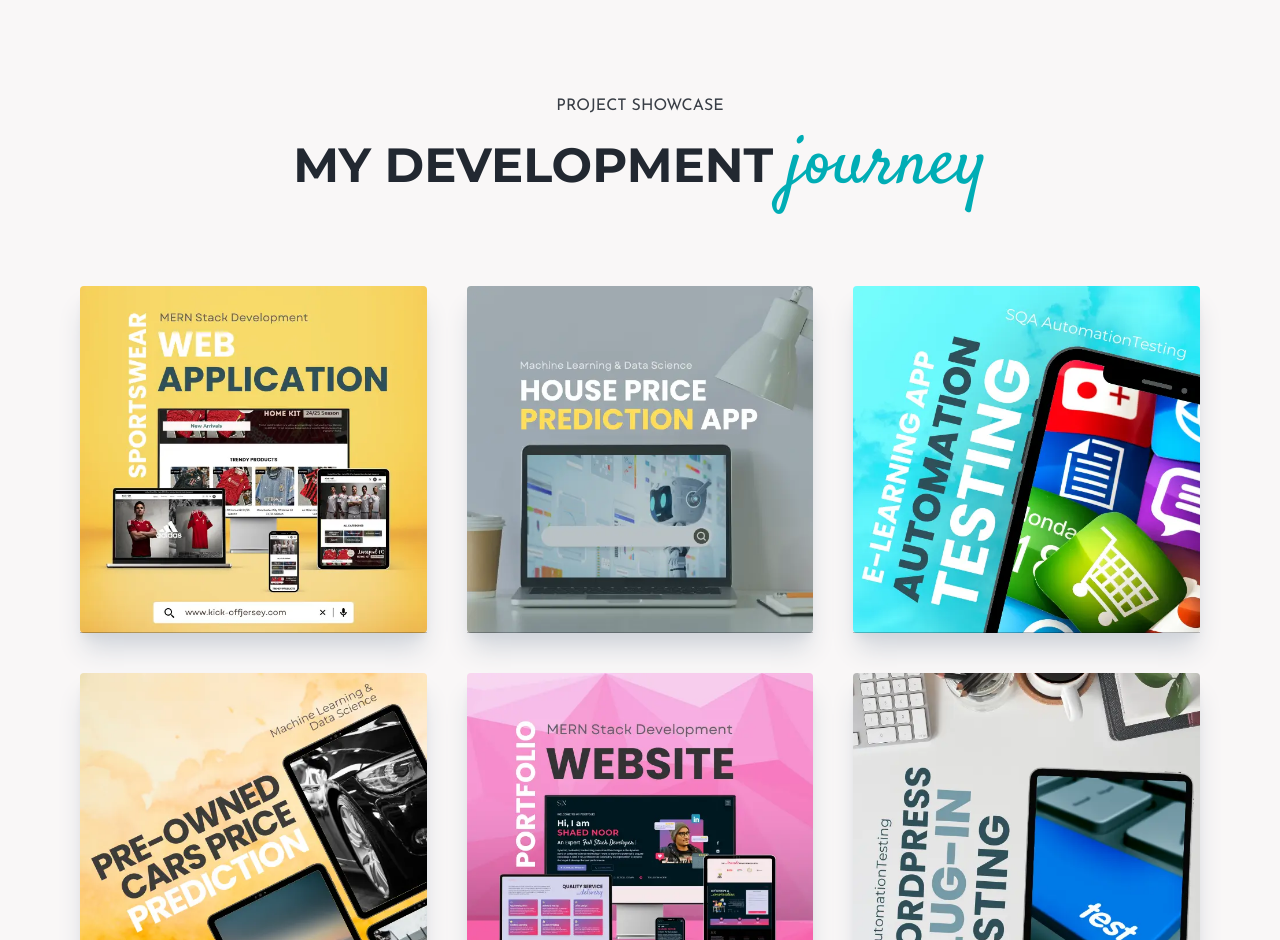
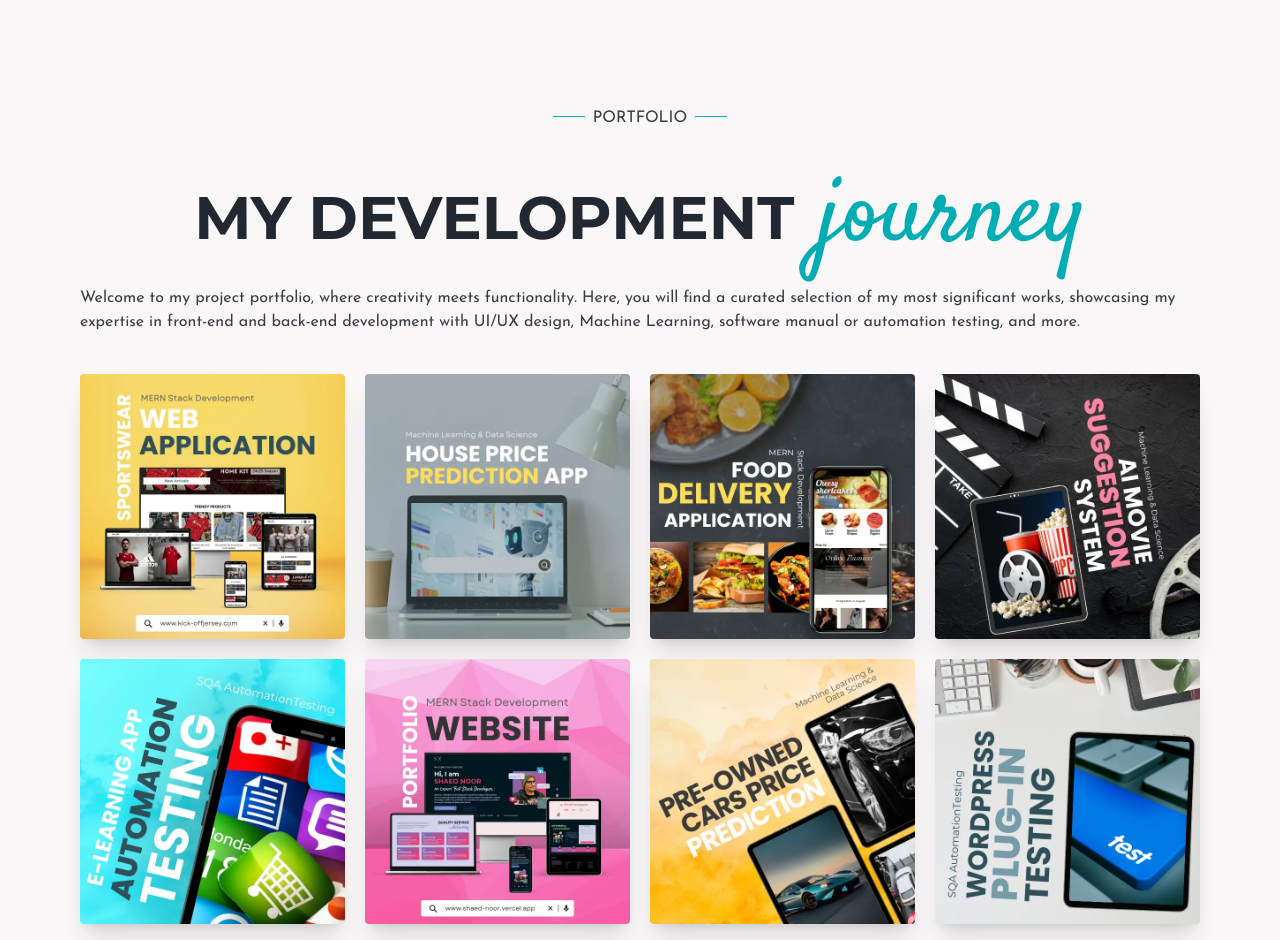
Before and after one commit to syednoor058/material-ui-modern-portfolio-website, a React (Vite) app in the folder client/: page / in a window 1280 px wide. Shown: the part 1860-2800 px from the top of the page. Built offline with nearby package versions, Linux system fonts and the light colour scheme.

Commit message:
Clients list added.

```diff
--- a/client/package.json
+++ b/client/package.json
@@ -18,6 +18,7 @@
     "react": "^18.3.1",
     "react-countup": "^6.5.3",
     "react-dom": "^18.3.1",
+    "react-fast-marquee": "^1.6.5",
     "react-icons": "^5.3.0",
     "react-router-dom": "^6.27.0",
     "react-scroll-trigger": "^0.6.14",
--- a/client/src/App.jsx
+++ b/client/src/App.jsx
@@ -5,14 +5,14 @@ import Home from "./screens/home/Home";
 
 function App() {
   return (
-    <>
+    <div className="w-full h-full overflow-hidden">
       <BrowserRouter>
         <Navbar />
         <Routes>
           <Route exact path="/" element={<Home />} />
         </Routes>
       </BrowserRouter>
-    </>
+    </div>
   );
 }
 
--- a/client/src/components/projectShowcase/ProjectCard.jsx
+++ b/client/src/components/projectShowcase/ProjectCard.jsx
@@ -1,43 +1,42 @@
-// import React from 'react'
-
+/* eslint-disable react/prop-types */
+// import React from "react";
 import { GoArrowUpRight } from "react-icons/go";
-import { RxGithubLogo } from "react-icons/rx";
+import { PiGithubLogoFill } from "react-icons/pi";
 import { Link } from "react-router-dom";
 
-// eslint-disable-next-line react/prop-types
-export default function ProjectCard({ cover, title, desc, github }) {
+export default function ProjectCard(props) {
   return (
-    <div className="flex flex-col gap-2 sm:gap-5 group shadow-xl relative shadow-gray-300 overflow-hidden">
-      <div className="relative w-full flex justify-center items-center">
+    <div className="w-full flex relative justify-center items-center rounded overflow-hidden group cursor-pointer shadow-xl">
+      <div className="w-full aspect-square">
         <img
-          className="rounded group-hover:scale-[1.1] duration-700"
-          src={cover}
-          alt={title}
+          src={props.coverImg}
+          alt=""
+          className="w-full h-full group-hover:blur-[3px] duration-[600ms] object-cover"
         />
       </div>
-      <div className="w-full flex flex-col justify-between absolute p-5 bg-gray-950 bg-opacity-80 backdrop-blur-[3px] top-0 bottom-[0] translate-y-[100%] group-hover:translate-y-0 duration-700">
-        <div className="flex flex-col gap-3">
-          <div className="font-titleFont text-lg lg:text-2xl font-semibold text-titleColor">
-            {title}
+      <div className="w-full h-full absolute bg-accentColor bg-opacity-85 p-3 sm:p-5 z-[2] translate-y-[100%] group-hover:translate-y-0 duration-[600ms] flex flex-col gap-1 sml:gap-3 xl:gap-5 items-center justify-between uppercase">
+        <p className="font-titleFont text-sm sm:text-lg xl:text-xl text-titleColor font-medium">
+          {props.title}
+        </p>
+        <div className="w-full flex flex-row justify-between items-center">
+          <div className="w-full flex justify-end items-center gap-3">
+            <Link
+              className="aspect-square flex flex-row justify-center items-center text-[8px] sml:text-sm md:text-base text-primaryColor bg-titleColor rounded-full cursor-pointer hover:scale-[1.1] duration-[400ms] font-titleFont font-medium p-2 sm:p-3 shadow-xl"
+              to={props.detailsLink}
+            >
+              <span className="text-base sm:text-xl md:text-2xl">
+                <PiGithubLogoFill />
+              </span>
+            </Link>
+            <Link
+              className="aspect-square flex flex-row justify-center items-center text-[8px] sml:text-sm md:text-base text-primaryColor bg-titleColor rounded-full cursor-pointer hover:scale-[1.1] duration-[400ms] font-titleFont font-medium p-2 sm:p-3 shadow-xl"
+              to={props.detailsLink}
+            >
+              <span className="text-base sm:text-xl md:text-2xl">
+                <GoArrowUpRight />
+              </span>
+            </Link>
           </div>
-          <div className="text-sm lg:text-base text-bodyColor">{desc}</div>
-        </div>
-        <div className="flex flex-row gap-3 font-titleFont">
-          <div className="px-3 text-xs sm:text-base py-2 uppercase bg-accentColor text-titleColor rounded-sm flex justify-center items-center gap-2 leading-3 shadow-xl">
-            View Details
-            <span>
-              <GoArrowUpRight />
-            </span>
-          </div>
-          <Link
-            to={github}
-            className="px-3 py-2 text-xs sm:text-base border-accentColor border rounded-sm text-accentColor uppercase flex justify-center items-center gap-2 leading-3 shadow-xl hover:scale-[1.1] duration-300"
-          >
-            Github{" "}
-            <span>
-              <RxGithubLogo />
-            </span>
-          </Link>
         </div>
       </div>
     </div>
--- a/client/src/components/projectShowcase/ProjectShowcase.jsx
+++ b/client/src/components/projectShowcase/ProjectShowcase.jsx
@@ -1,64 +1,85 @@
-// import React from 'react'
-import elearningAutoTestImg from "../../assets/images/projects_images/app_testing.webp";
-import housePredImg from "../../assets/images/projects_images/house_price_pred.webp";
-import portWebImg from "../../assets/images/projects_images/personal_portfolio.webp";
-import preCarPredImg from "../../assets/images/projects_images/preowned_car_price_pred.webp";
-import sportswearImg from "../../assets/images/projects_images/sportswear_web.webp";
-import wordpressTest from "../../assets/images/projects_images/wordpress_plugins_testing.webp";
+// import React from "react";
+import appTesting from "../../assets/images/projects_images/app_testing.webp";
+import housePred from "../../assets/images/projects_images/house_price_pred.webp";
+import hungryShaed from "../../assets/images/projects_images/hungry_shaed.webp";
+import movieSuggest from "../../assets/images/projects_images/movie_sugges_sys.webp";
+import personalPortfolio from "../../assets/images/projects_images/personal_portfolio.webp";
+import carPricePred from "../../assets/images/projects_images/preowned_car_price_pred.webp";
+import sportswearWeb from "../../assets/images/projects_images/sportswear_web.webp";
+import pluginsTesting from "../../assets/images/projects_images/wordpress_plugins_testing.webp";
 import ProjectCard from "./ProjectCard";
 
-export default function ProjectShowcase() {
+export default function Project() {
   return (
-    <div className="px-3 sm:px-5 md:px-10 lg:px-20 py-10 lg:py-20 font-bodyFont text-secondaryColor flex flex-col gap-7 lg:gap-16 bg-titleColor">
-      <div className="w-full flex flex-col gap-1 lg:gap-3">
-        <div className="uppercase text-center w-full text-xs lg:text-base leading-3">
-          Project Showcase
+    <div id="projects">
+      <div className="bg-darkBG3 w-full pt-10 px-3 pb-10 md:px-10 lg:px-20 lg:pb-20 overflow-hidden flex flex-col gap-5 lg:gap-10 font-bodyFont text-secondaryColor">
+        <div>
+          <div className="w-full flex flex-col gap-5 lg:gap-10">
+            <div>
+              <p className="uppercase text-xs md:text-base text-center text-secondaryColor flex flex-row gap-2 justify-center items-center leading-none">
+                <div className="h-[1px] w-8 bg-accentColor mb-1"></div>
+                Portfolio
+                <div className="h-[1px] w-8 bg-accentColor mb-1"></div>
+              </p>
             </div>
-        <div className="w-full text-center font-bold font-titleFont text-primaryColor uppercase text-xl lg:text-5xl leading-3">
+            <div className="flex flex-col-reverse gap-5 lgl:gap-0 lgl:flex-row-reverse justify-between items-center">
+              <div className="w-full text-sm md:text-base text-secondaryColor">
+                Welcome to my project portfolio, where creativity meets
+                functionality. Here, you will find a curated selection of my
+                most significant works, showcasing my expertise in front-end and
+                back-end development with UI/UX design, Machine Learning,
+                software manual or automation testing, and more.
+              </div>
+              <p className="w-full text-3xl sml:text-5xl md:text-6xl lg:text-5xl xl:text-6xl uppercase font-bold text-center text-primaryColor leading-none font-titleFont">
                 My Development{" "}
-          <span className="lowercase font-accentFont text-accentColor font-normal text-3xl lg:text-7xl">
-            Journey
+                <span className="font-accentFont ps-2 lowercase text-5xl sml:text-7xl md:text-8xl font-normal text-accentColor">
+                  journey
                 </span>
+              </p>
             </div>
           </div>
-      <div className="w-full grid grid-cols-1 sm:grid-cols-2 xl:grid-cols-3 gap-x-5 gap-y-8 xl:gap-x-10 lg:gap-y-10 px-7 pt-5 sm:px-0">
+        </div>
+        <div className="w-full grid grid-cols-2 lg:grid-cols-3 xl:grid-cols-4 gap-3 md:gap-5 justify-center items-center">
           <ProjectCard
-          cover={sportswearImg}
-          title="Sportswear Web Application - (MERN Stack)"
-          desc="Developed a house price prediction model using machine learning algorithms. Built a user-friendly website with React.js and FastAPI for the backend, ensuring efficient data processing and accurate predictions."
-          github="https://github.com/syednoor058/kick-off"
+            coverImg={sportswearWeb}
+            title="Sportswear E-Commerce Web Application - (MERN Stack)"
+            detailsLink="/house-price-prediction-project"
           />
           <ProjectCard
-          cover={housePredImg}
-          title="House Price Prediction App - (Machine Learning)"
-          desc="Developed a house price prediction model using machine learning algorithms. Built a user-friendly website with React.js and FastAPI for the backend, ensuring efficient data processing and accurate predictions."
-          github="https://github.com/syednoor058/kick-off"
-        />
-
-        <ProjectCard
-          cover={elearningAutoTestImg}
-          title="E-Learning App QA Testing - (Automation Testing)"
-          desc="Developed a house price prediction model using machine learning algorithms. Built a user-friendly website with React.js and FastAPI for the backend, ensuring efficient data processing and accurate predictions."
-          github="https://github.com/syednoor058/kick-off"
+            coverImg={housePred}
+            title="House Price Prediction System - (Machine Learning)"
+            detailsLink="/house-price-prediction-project"
           />
           <ProjectCard
-          cover={preCarPredImg}
-          title="Cars Price Prediction System - (Machine Learning)"
-          desc="Developed a house price prediction model using machine learning algorithms. Built a user-friendly website with React.js and FastAPI for the backend, ensuring efficient data processing and accurate predictions."
-          github="https://github.com/syednoor058/kick-off"
+            coverImg={hungryShaed}
+            title="Food Delivery Web Application - (MERN Stack)"
+            detailsLink="/house-price-prediction-project"
           />
           <ProjectCard
-          cover={portWebImg}
-          title="Personal Portfolio Website - (MERN Stack)"
-          desc="Developed a house price prediction model using machine learning algorithms. Built a user-friendly website with React.js and FastAPI for the backend, ensuring efficient data processing and accurate predictions."
-          github="https://github.com/syednoor058/kick-off"
+            coverImg={movieSuggest}
+            title="Movie Recommendation System - (Machine Learning)"
+            detailsLink="/house-price-prediction-project"
           />
           <ProjectCard
-          cover={wordpressTest}
-          title="WordPress Plugins QA Testing - (Automation Testing)"
-          desc="Developed a house price prediction model using machine learning algorithms. Built a user-friendly website with React.js and FastAPI for the backend, ensuring efficient data processing and accurate predictions."
-          github="https://github.com/syednoor058/kick-off"
+            coverImg={appTesting}
+            title="E-Learning Application Automation Testing - (Selenium)"
+            detailsLink="/house-price-prediction-project"
           />
+          <ProjectCard
+            coverImg={personalPortfolio}
+            title="Personal Portfolio Website - (React JS)"
+            detailsLink="/house-price-prediction-project"
+          />
+          <ProjectCard
+            coverImg={carPricePred}
+            title="Pre-Owned Car Price Prediction System - (Machine Learning)"
+          />
+          <ProjectCard
+            coverImg={pluginsTesting}
+            title="WordPress Plug-Ins Automation Testing - (PlayWright)"
+            detailsLink="/house-price-prediction-project"
+          />
+        </div>
       </div>
     </div>
   );
```
Also changed, not shown: client/src/components/clients/Clients.jsx (+27 -25 lines), client/src/components/navbar/Navbar.jsx (+10 -5 lines), client/src/components/services/Services.jsx (+17 -9 lines), client/src/components/testimonials/Testimonials.jsx (+1 -51 lines), 1 other file (tests, documents, lock files or other folders). Lines whose indentation alone changed are shown as unchanged.
